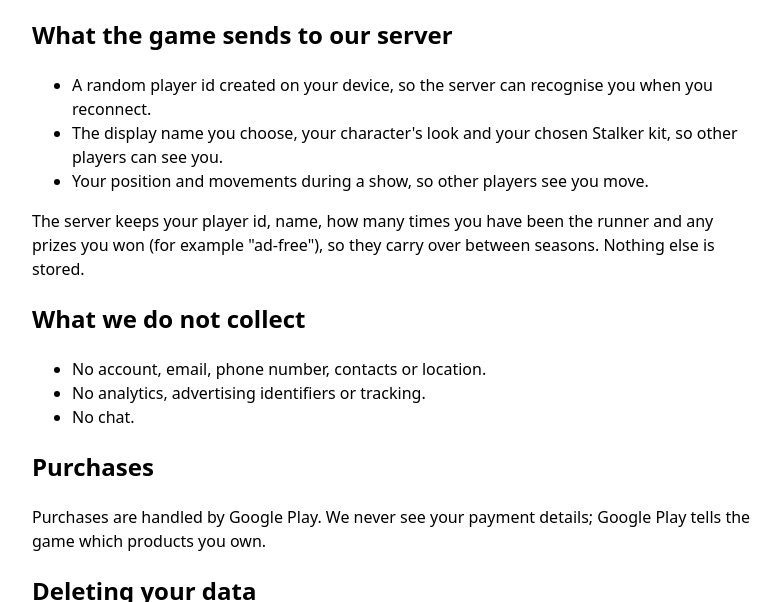
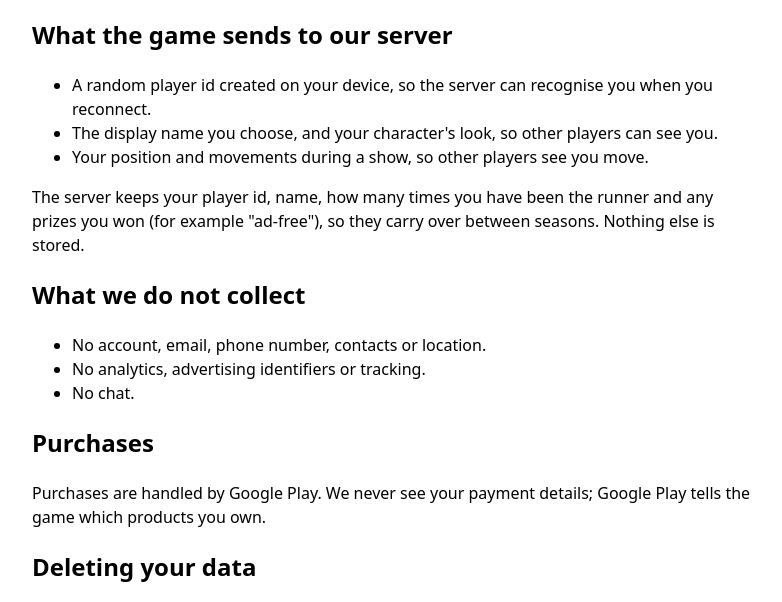
Before and after one commit to mszwi/elragio-legal, a plain HTML site: page prime-time-beat-down/index.html in a window 1280 px wide. Shown: the part 152-754 px from the top of the page, without its empty margins (248-1030 px from the left). Drawn offline with Linux system fonts and the light colour scheme.

Commit message:
Prime Time Beat Down: no Stalker kits any more
Co-Authored-By: Claude Opus 5.5 <noreply@anthropic.com>

```diff
--- a/prime-time-beat-down/index.html
+++ b/prime-time-beat-down/index.html
@@ -13,7 +13,7 @@
 <h2>What the game sends to our server</h2>
 <ul>
 <li>A random player id created on your device, so the server can recognise you when you reconnect.</li>
-<li>The display name you choose, your character's look and your chosen Stalker kit, so other players can see you.</li>
+<li>The display name you choose, and your character's look, so other players can see you.</li>
 <li>Your position and movements during a show, so other players see you move.</li>
 </ul>
 <p>The server keeps your player id, name, how many times you have been the runner and any prizes you won (for example "ad-free"), so they carry over between seasons. Nothing else is stored.</p>
```
